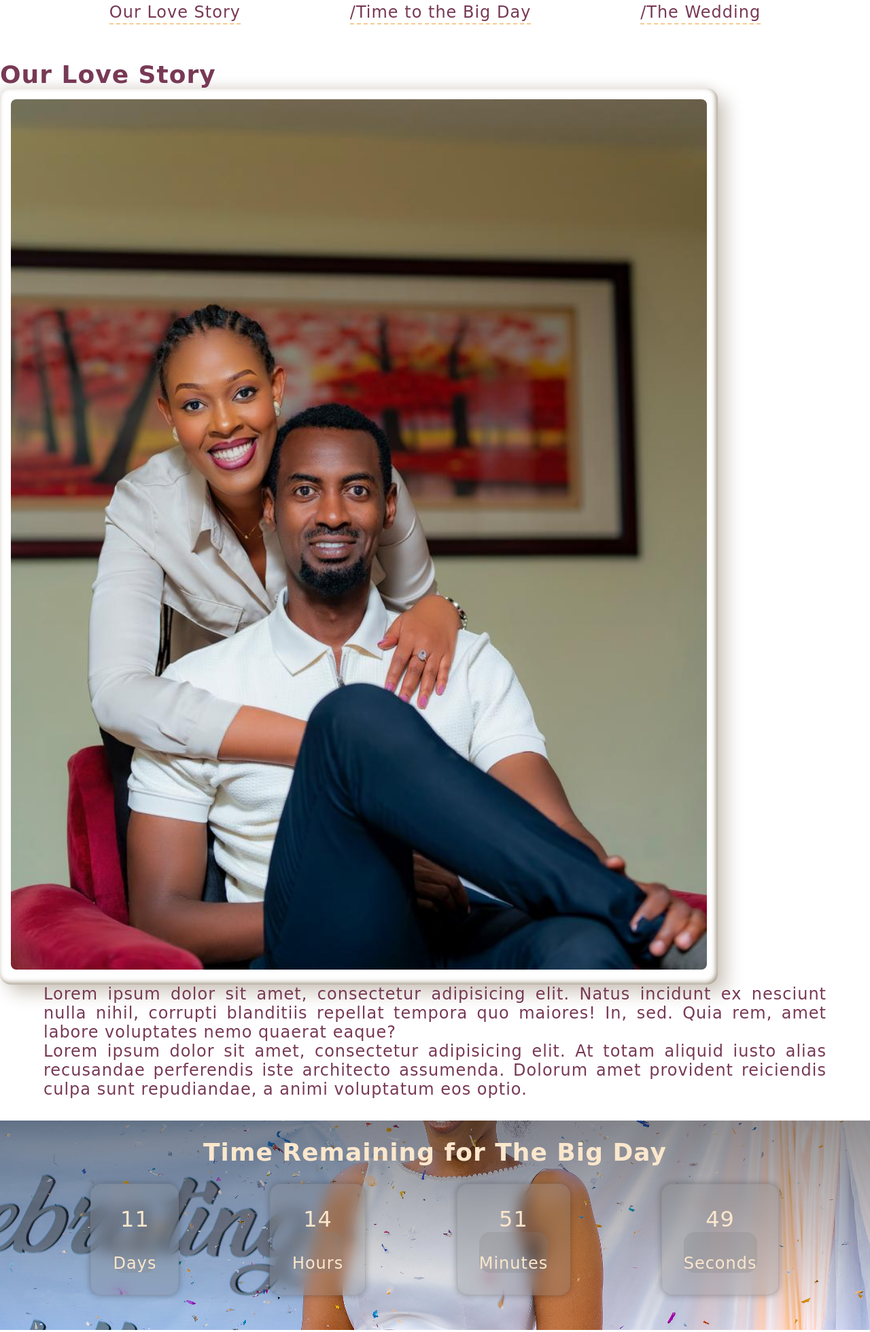
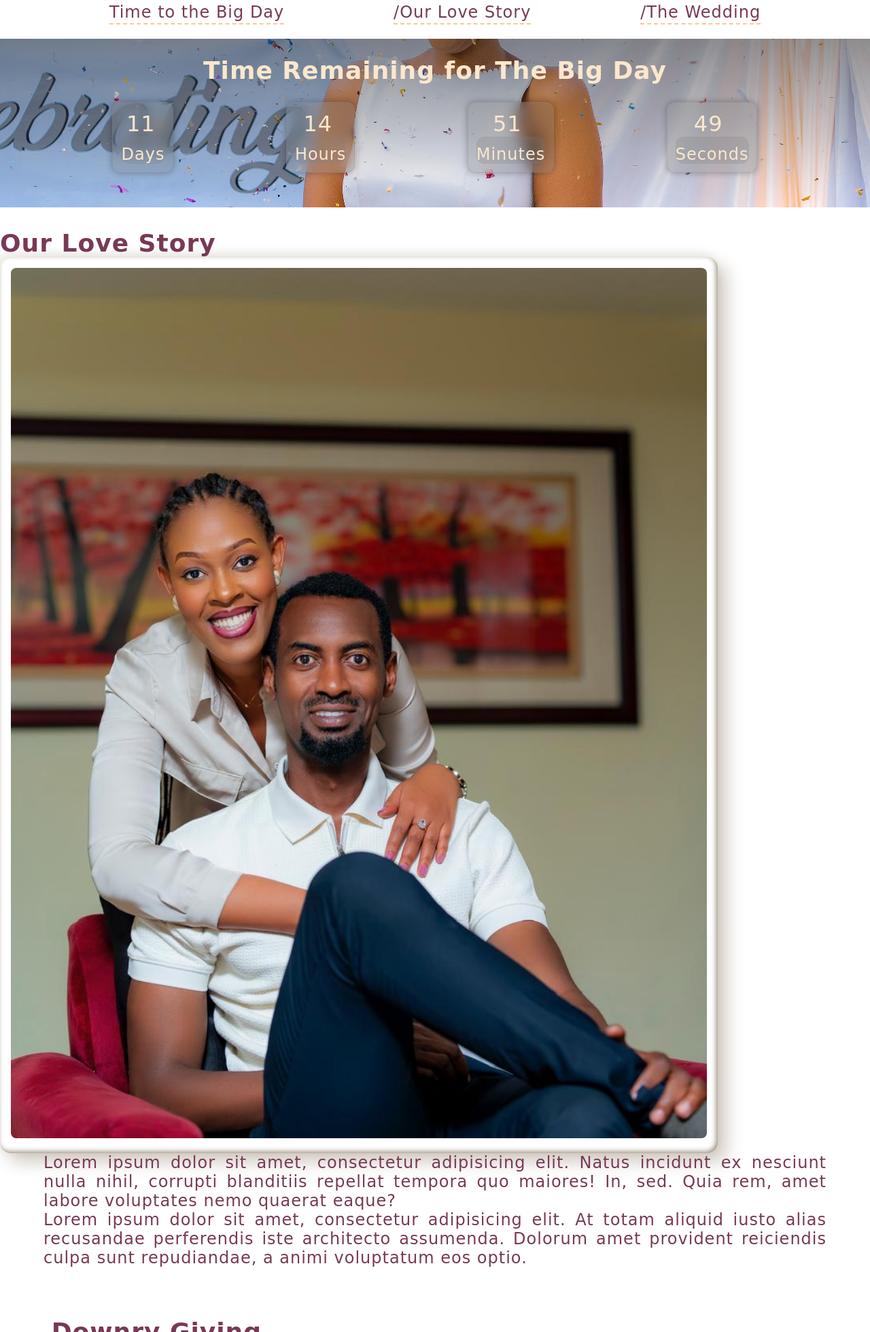
Before and after one commit to mvuki/KazeWedInvitation, a plain HTML site: page index.html in a window 1280 px wide. Shown: the part 218-2177 px from the top of the page at 68% size. Drawn offline with Linux system fonts and the light colour scheme; a web font is replaced by a local one.

Commit message:
size timer box

```diff
--- a/index.html
+++ b/index.html
@@ -5,7 +5,7 @@
     <meta charset="UTF-8">
     <meta http-equiv="X-UA-Compatible" content="IE=edge">
     <meta name="viewport" content="width=device-width, initial-scale=1.0">
-    <title>Wedding Invitation #2</title>
+    <title>Odeth & Jules&apos;s Wedding</title>
     <link rel="stylesheet" href="style.css">
 </head>
 
@@ -15,10 +15,32 @@
         <h1>Odeth Gikwaya &amp; Jules Kaze Turikunkiko&apos;s Wedding</h1>
     </div>
     <ul class="container navbar">
-        <li class="circle-behind"><a href="#our-story">Our Love Story</a></li>
-        <li class="circle-behind"><a href="#reminder">/Time to the Big Day</a></li>
+         <li class="circle-behind"><a href="#reminder">Time to the Big Day</a></li>
+        <li class="circle-behind"><a href="#our-story">/Our Love Story</a></li>
+
         <li class="circle-behind"><a href="#wedding-info">/The Wedding</a></li>
     </ul>
+     <div class="container reminder-container" id="reminder">
+        <h2>Time Remaining for The Big Day</h2>
+        <div class="container reminder" id="reminder-clock">
+            <div>
+                <span class="days">00</span>
+                <div>Days</div>
+            </div>
+            <div>
+                <span class="hours">00</span>
+                <div>Hours</div>
+            </div>
+            <div>
+                <span class="minutes">00</span>
+                <div>Minutes</div>
+            </div>
+            <div>
+                <span class="seconds">00</span>
+                <div>Seconds</div>
+            </div>
+        </div>
+    </div>
     <div class="container story" id="our-story">
 
 
@@ -39,27 +61,7 @@
         </div>
          </div>
     </div>
-    <div class="container reminder-container" id="reminder">
-        <h2>Time Remaining for The Big Day</h2>
-        <div class="container reminder" id="reminder-clock">
-            <div>
-                <span class="days">00</span>
-                <div>Days</div>
-            </div>
-            <div>
-                <span class="hours">00</span>
-                <div>Hours</div>
-            </div>
-            <div>
-                <span class="minutes">00</span>
-                <div>Minutes</div>
-            </div>
-            <div>
-                <span class="seconds">00</span>
-                <div>Seconds</div>
-            </div>
-        </div>
-    </div>
+
     <div class="container wedding containerprogram" id="wedding-info" >
 
         <div class="address-container  " >
--- a/style.css
+++ b/style.css
@@ -166,18 +166,18 @@ img {
 }
 
 .reminder div {
-    width: max-content;
+    width: auto;
     background: #80808040;
     border: 1px solid #80808040;
-    border-radius: 16px;
+    border-radius: 12px;
     box-shadow: 0 0 10px 1px #00000040;
     backdrop-filter: blur(10px);
-    padding: 32px;
+    padding: 12px;
 }
 
 .reminder div span {
     display: block;
-    width: 100%;
+    width: 90%;
     font-size: xx-large;
     text-align: center;
 }
@@ -215,13 +215,14 @@ img {
     flex-direction: column;
 
 }
+/*
 .reminder {
     display: flex;
     flex-direction: column;
     margin: auto;
 
 }
-
+*/
 }
 @media only screen and (min-width: 1000px){
 
@@ -232,14 +233,15 @@ img {
 
 }
 
+
+
+
+
+
+}
 .reminder {
     display: flex;
     flex-direction: row;
       justify-content: space-evenly;
    /* justify-content: space-evenly; */
 }
-
-
-
-
-}
```
